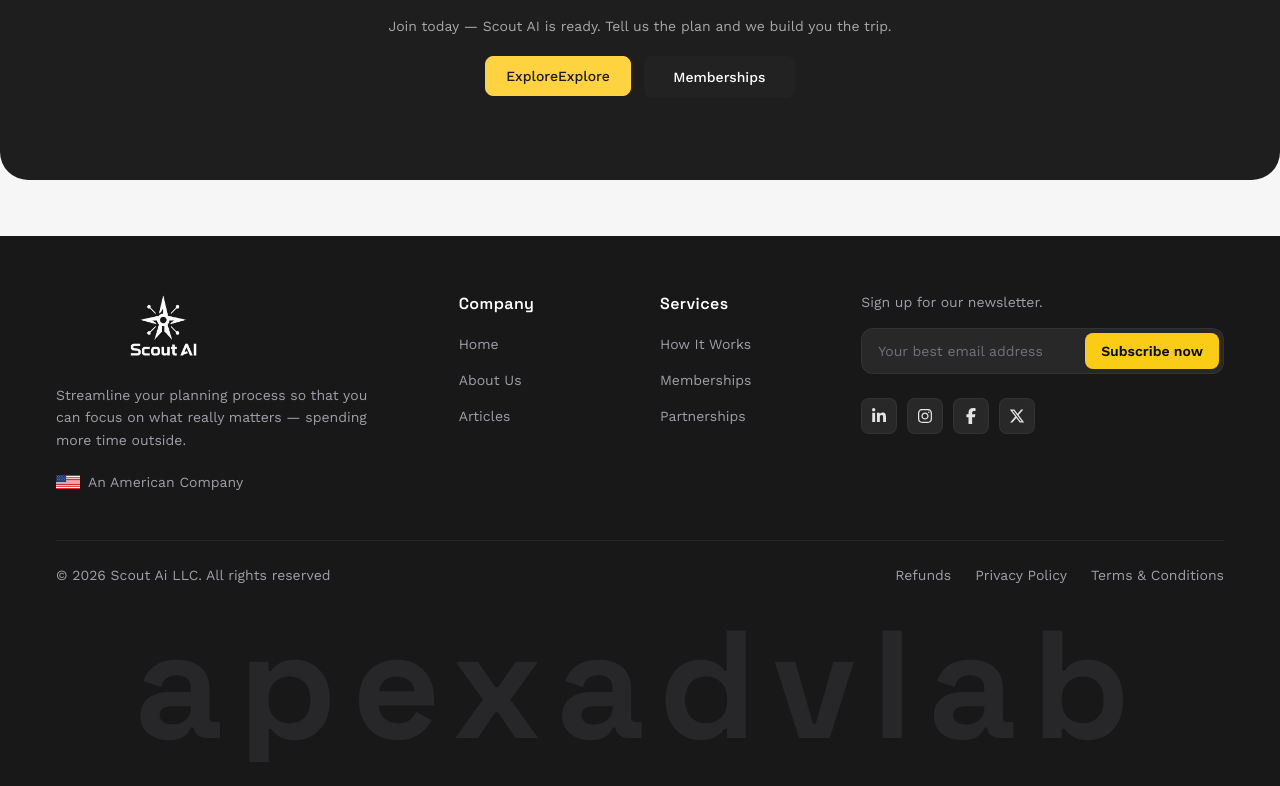
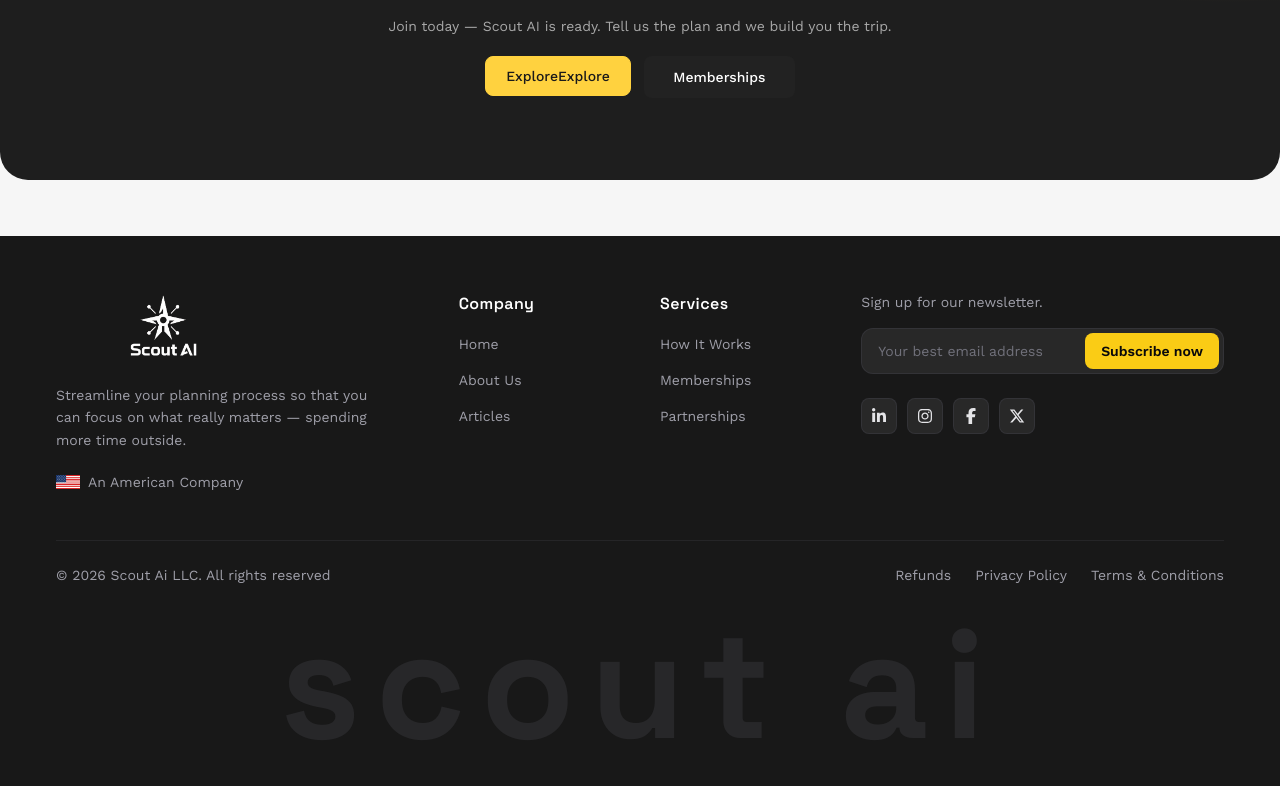
Before and after one commit to Tahsin0909/Scout-AI, a Next.js app: page / in a window 1280 px wide. Shown: the part 6588-7374 px from the top of the page. Built offline with nearby package versions, Linux system fonts and the light colour scheme.

Commit message:
renamed branding

```diff
--- a/src/components/footer/components/Footer.tsx
+++ b/src/components/footer/components/Footer.tsx
@@ -308,7 +308,7 @@ export const Footer = () => {
       {/* Large Brand Background Watermark */}
       <div className="w-full overflow-hidden select-none pointer-events-none mt-2">
         <h1 className="text-center text-zinc-600/25 font-extrabold text-[12vw] leading-none tracking-widest lowercase">
-          apexadvlab
+          Scout Ai
         </h1>
       </div>
     </footer>
```
